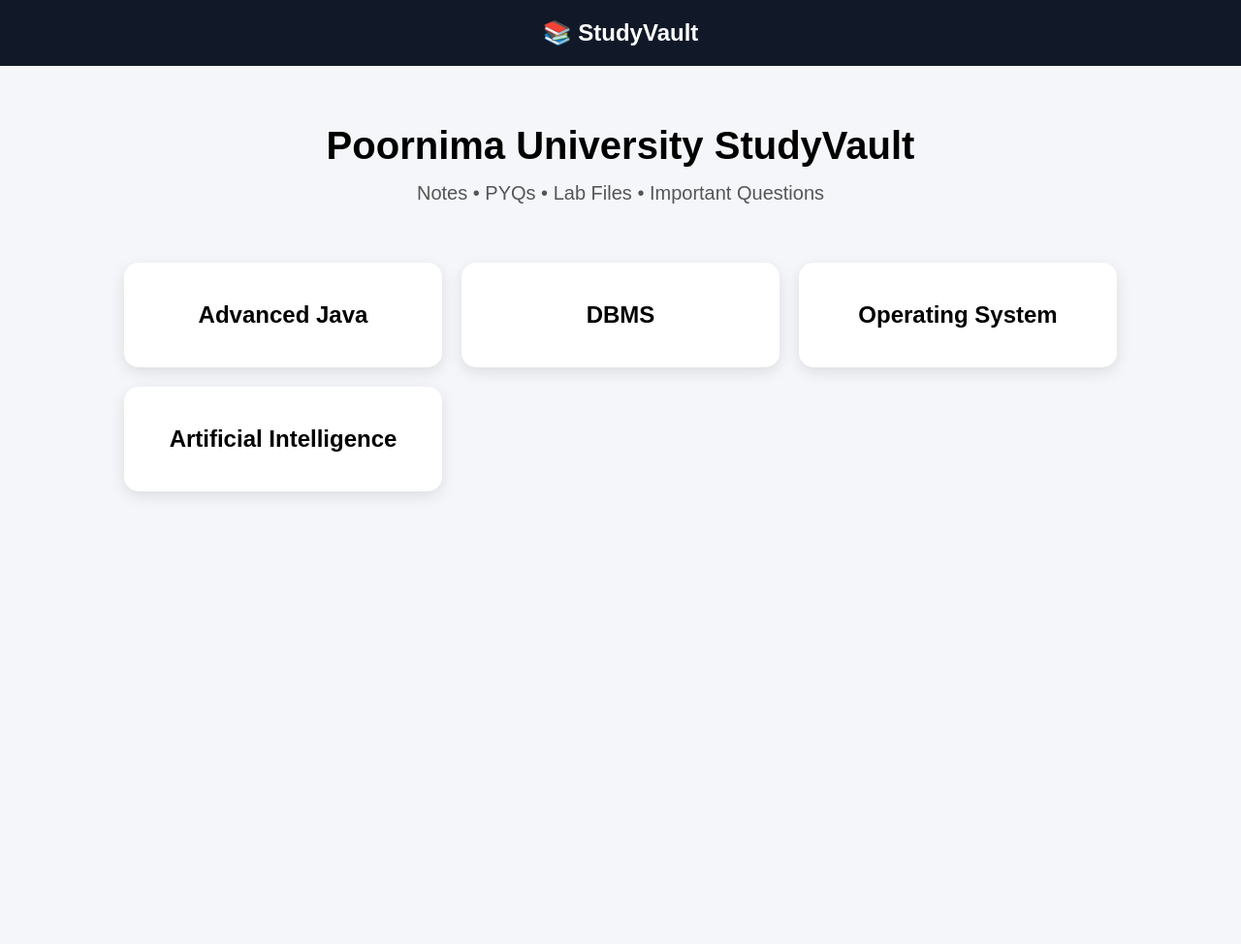
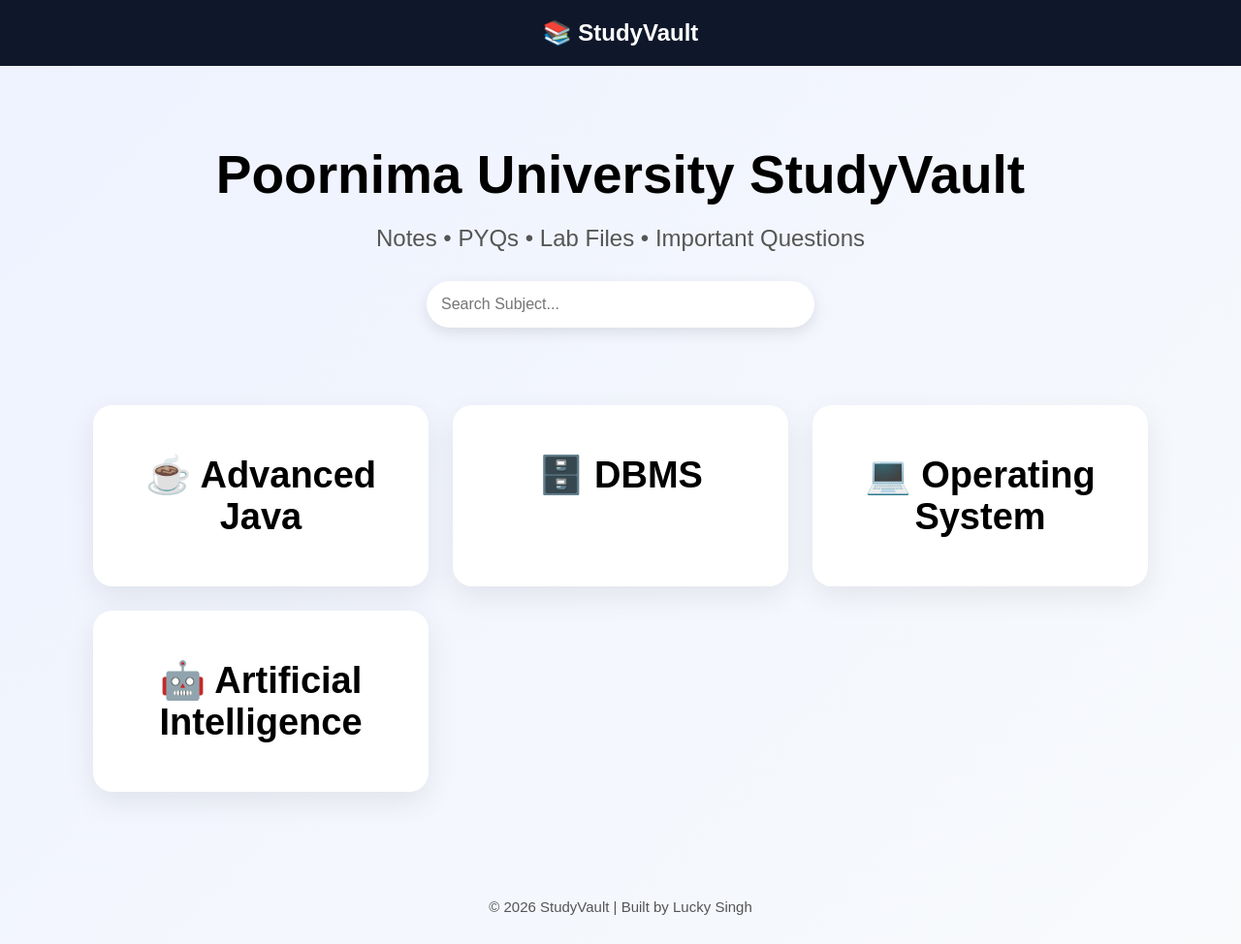
Before and after one commit to luckyrajsingh/StudyVault, a plain HTML site: page index.html in a window 1280 px wide. Shown: the whole page at 97% size. Before the commit the page ends 800 px from the top, so only its background shows below. Drawn offline with Linux system fonts and the light colour scheme.

Commit message:
StudyVault V3 UI

```diff
--- a/index.html
+++ b/index.html
@@ -4,8 +4,10 @@
 <meta charset="UTF-8">
 <meta name="viewport" content="width=device-width, initial-scale=1.0">
 <title>StudyVault</title>
+
 <link rel="stylesheet" href="style.css">
 </head>
+
 <body>
 
 <nav>
@@ -13,29 +15,44 @@
 </nav>
 
 <section class="hero">
+
     <h1>Poornima University StudyVault</h1>
-        <p>Notes • PYQs • Lab Files • Important Questions</p>
+
+    <p>
+        Notes • PYQs • Lab Files • Important Questions
+    </p>
+
+    <input
+        type="text"
+        class="search"
+        placeholder="Search Subject..."
+    >
+
 </section>
 
 <section class="subjects">
 
     <a href="java.html" class="card">
-            <h2>Advanced Java</h2>
+        <h2>☕ Advanced Java</h2>
     </a>
 
     <a href="dbms.html" class="card">
-            <h2>DBMS</h2>
+        <h2>🗄️ DBMS</h2>
     </a>
 
     <a href="os.html" class="card">
-            <h2>Operating System</h2>
+        <h2>💻 Operating System</h2>
     </a>
 
     <a href="ai.html" class="card">
-            <h2>Artificial Intelligence</h2>
+        <h2>🤖 Artificial Intelligence</h2>
     </a>
 
 </section>
 
+<footer>
+    © 2026 StudyVault | Built by Lucky Singh
+</footer>
+
 </body>
 </html>
--- a/style.css
+++ b/style.css
@@ -6,59 +6,78 @@
 }
 
 body{
-    background:#f4f6f9;
+    background:linear-gradient(135deg,#eef2ff,#f8fafc);
+    min-height:100vh;
 }
 
 nav{
-    background:#111827;
+    background:#0f172a;
     color:white;
     padding:20px;
     text-align:center;
+    position:sticky;
+    top:0;
+    z-index:100;
 }
 
 .hero{
     text-align:center;
-    padding:60px 20px;
+    padding:80px 20px;
 }
 
 .hero h1{
-    font-size:40px;
-    margin-bottom:15px;
+    font-size:55px;
+    margin-bottom:20px;
 }
 
 .hero p{
-    font-size:20px;
+    font-size:24px;
     color:#555;
 }
 
+.search{
+    margin-top:30px;
+    width:400px;
+    max-width:90%;
+    padding:15px;
+    border:none;
+    border-radius:30px;
+    font-size:16px;
+    box-shadow:0 5px 15px rgba(0,0,0,0.1);
+}
+
 .subjects{
-    width:80%;
+    width:85%;
     margin:auto;
-
     display:grid;
-    grid-template-columns:repeat(auto-fit,minmax(250px,1fr));
-
-    gap:20px;
-
-    padding-bottom:50px;
+    grid-template-columns:repeat(auto-fit,minmax(300px,1fr));
+    gap:25px;
+    padding-bottom:80px;
 }
 
 .card{
     background:white;
-    padding:40px;
-
+    padding:50px 20px;
     text-align:center;
-
     text-decoration:none;
     color:black;
-
-    border-radius:15px;
-
-    box-shadow:0 5px 15px rgba(0,0,0,0.1);
-
-    transition:0.3s;
+    border-radius:20px;
+    box-shadow:0 10px 30px rgba(0,0,0,0.08);
+    transition:all 0.3s ease;
 }
 
 .card:hover{
-    transform:translateY(-8px);
+    transform:translateY(-10px);
+    box-shadow:0 20px 40px rgba(0,0,0,0.15);
 }
+
+.card h2{
+    font-size:38px;
+}
+
+footer{
+    text-align:center;
+    padding:30px;
+    color:#555;
+    font-size:15px;
+}
```
Also changed, not shown: java.html (+16 -9 lines). Lines whose indentation alone changed are shown as unchanged.
